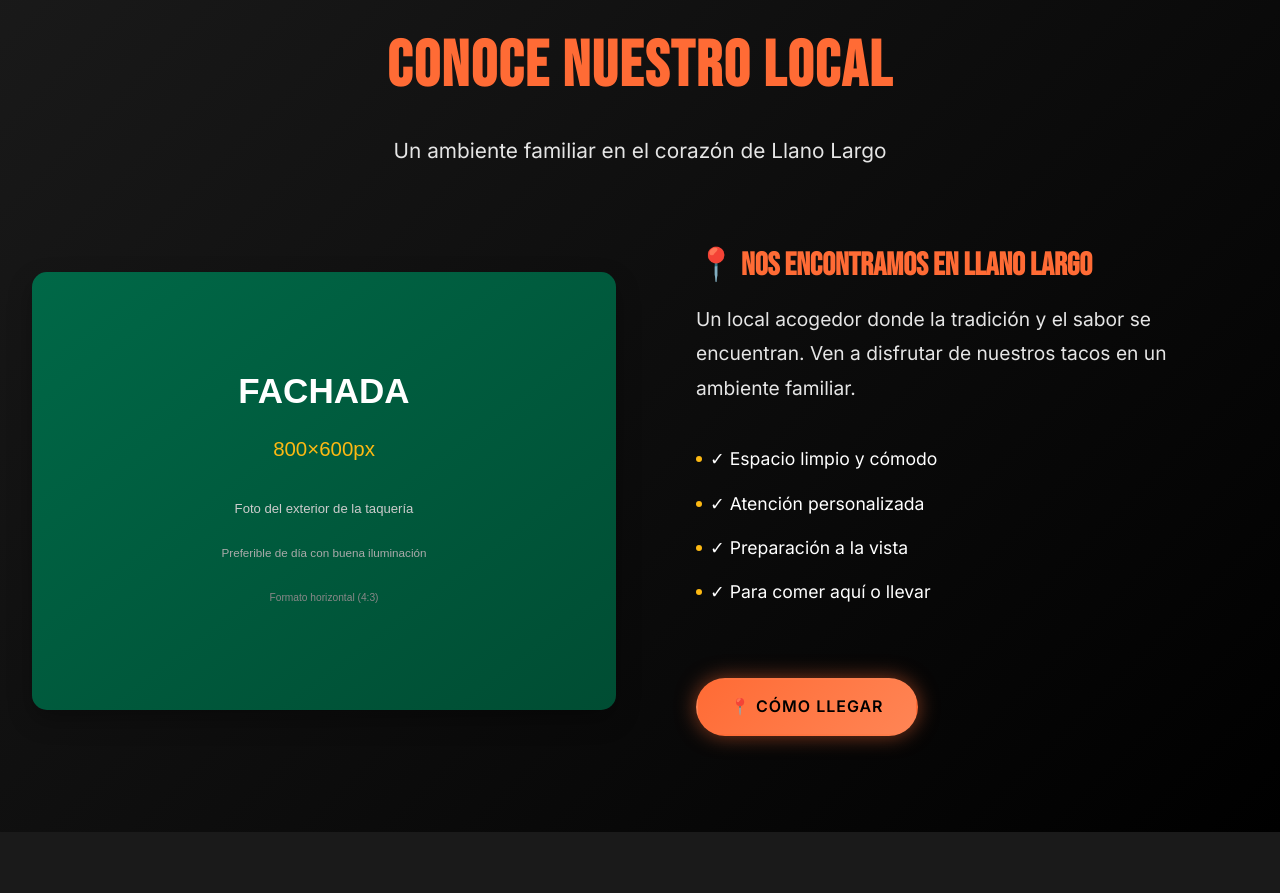
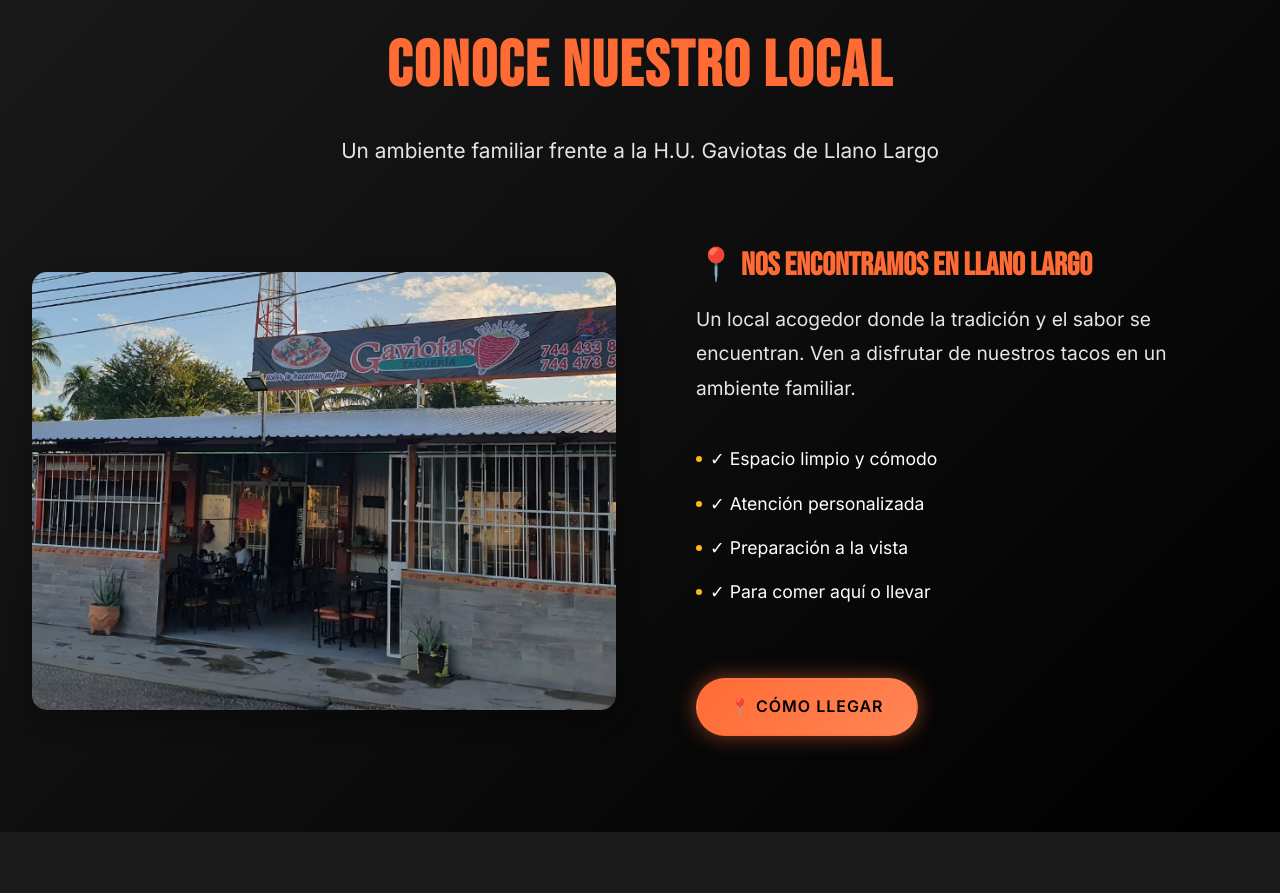
Before and after one commit to JJVC/taquerias-landing-page, an Eleventy site: page src/index.njk in a window 1280 px wide. Shown: the part 2920-3813 px from the top of the page. Built offline with nearby package versions, Linux system fonts and the light colour scheme; Eleventy itself is replaced by a stand-in of ours; files that its build step writes are made by us from their sources.

Commit message:
Change section fachada

```diff
--- a/src/_data/taquerias/gaviotas.json
+++ b/src/_data/taquerias/gaviotas.json
@@ -77,7 +77,7 @@
   "assets": {
     "logo": "/taquerias-landing-page/images/gaviotas/logo.png",
     "hero": "/taquerias-landing-page/images/gaviotas/hero.svg",
-    "fachada": "/taquerias-landing-page/images/gaviotas/fachada.svg",
+    "fachada": "/taquerias-landing-page/images/gaviotas/fachada.png",
     "menu": "/taquerias-landing-page/images/gaviotas/menu.svg"
   },
 
--- a/src/index.njk
+++ b/src/index.njk
@@ -166,7 +166,7 @@ whatsappMsg: "¡Hola Taquería Gaviotas! 🌮 Quiero hacer un pedido y solicitar
 <section class="galeria-section">
   <div class="container">
     <h2 class="section-title">Conoce Nuestro Local</h2>
-    <p class="section-subtitle">Un ambiente familiar en el corazón de {{ data.contacto.ubicacion.colonia }}</p>
+    <p class="section-subtitle">Un ambiente familiar frente a la H.U. Gaviotas de {{ data.contacto.ubicacion.colonia }}</p>
 
     <div class="galeria-content">
       <div class="galeria-image">
```
Also changed, not shown: src/images/gaviotas/fachada.png (added), src/images/gaviotas/fachada_.svg (renamed from src/images/gaviotas/fachada.svg).
